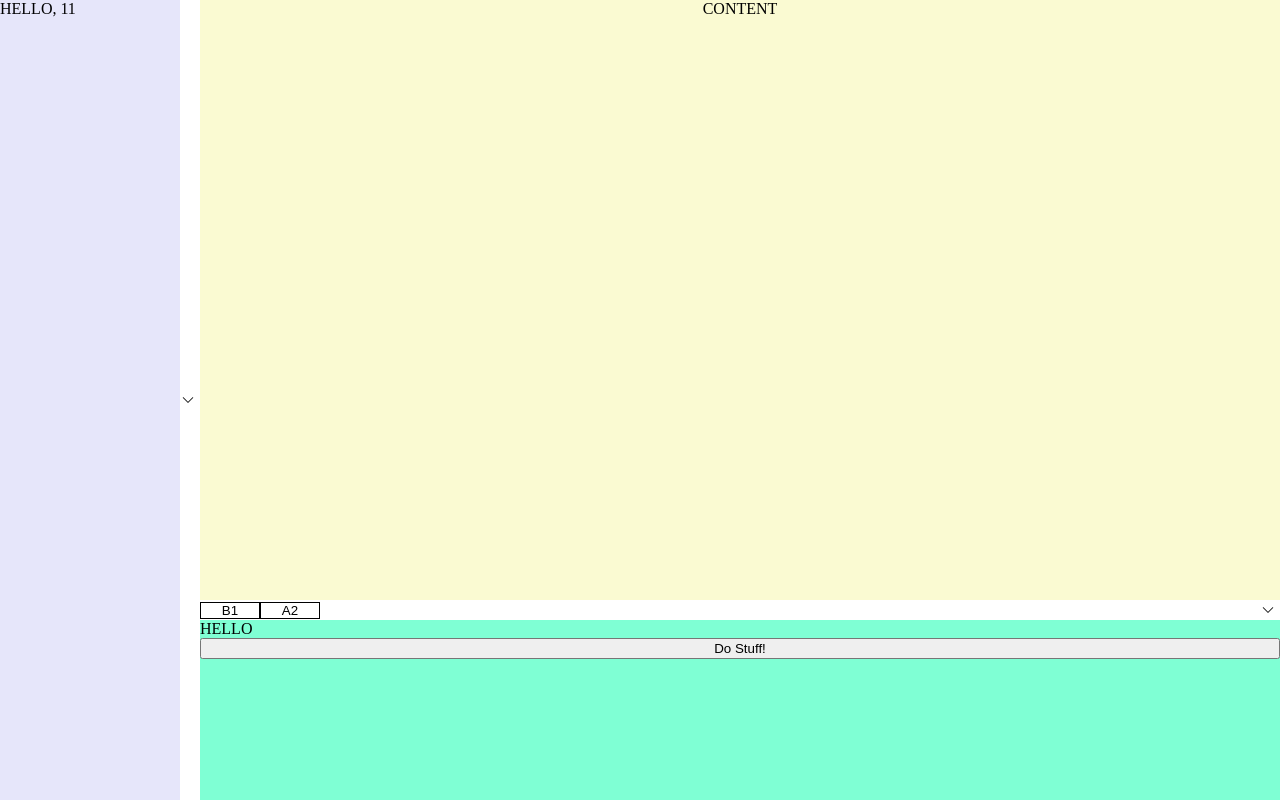
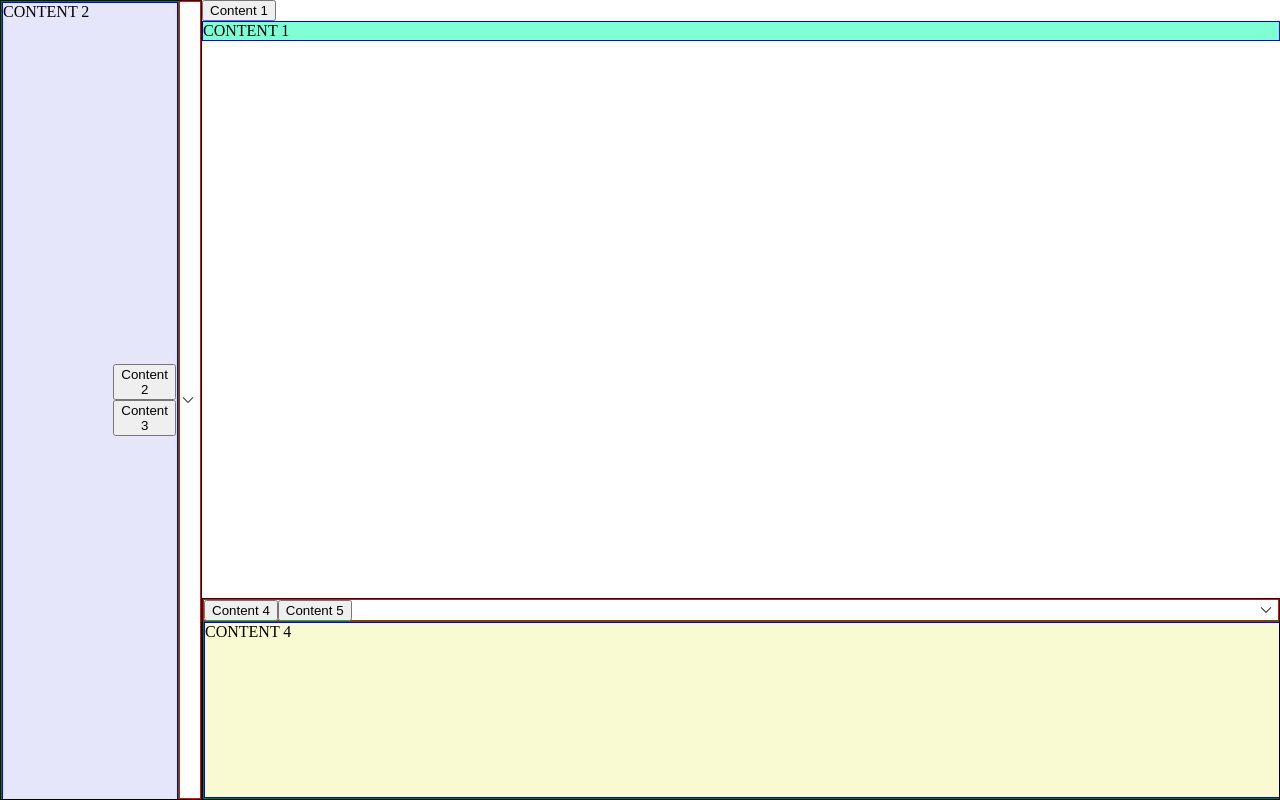
Before and after one commit to johnpaulrusso/svelte-workspace-layout, a SvelteKit app: page / in a window 1280 px wide. Built offline with nearby package versions, Linux system fonts and the light colour scheme.

Commit message:
Initial re-implementation of external content injection.
Initial re-implementation of external content injection. The new method uses slots instead of

```diff
--- /dev/null
+++ b/src/lib/TabbedContentManager.ts
@@ -0,0 +1,184 @@
+/**
+ *  Nothing about this class has to do with slots! Only tabs.
+ *
+ *  slotted-wrapper-content could be any target, let the client decide!
+ */
+export const CLASS_TABBABLE_CONTENT: string = "tabbable-content";
+export const CLASS_TABBABLE_CONTENT_CONTAINER: string = "tabbable-content-container";
+
+export const CLASS_STAGED_TABS: string = "staged-tabs";
+export const CLASS_ACTIVE_TAB: string = "active-tab";
+export const CLASS_TAB_BUTTON_CONTAINER: string = "tab-buttons"
+
+function getSingletonElementByClassFrom(parentElement: HTMLElement, className: string): HTMLElement | null
+{
+    let element: HTMLElement | null = null;
+    let candidates = parentElement.getElementsByClassName(className) as HTMLCollectionOf<HTMLElement>
+    if(candidates.length == 1)
+    {
+        element = candidates.item(0);
+    }
+    return element;
+}
+
+
+export class TabbedContentManager{
+    tabbedContentContainerIds: string[] = [];
+    buttonStyle: string = "";
+    buttonHoverStyle: string = "";
+
+    constructor(tabbedContentContainerIds: string[], buttonStyle?: string, buttonHoverStyle?: string)
+    {
+        this.tabbedContentContainerIds = tabbedContentContainerIds;
+        if(buttonStyle)
+        {
+            this.buttonStyle = buttonStyle;
+        }
+        if(buttonHoverStyle)
+        {
+            this.buttonHoverStyle = buttonHoverStyle;
+        }
+    }
+
+    /**
+     * placeItemsInInitialLocations - Places all slotted content wrappers into
+     * initial elements based on thier corresponding parent Id.
+     * @param parentIds a list of the string parentIds of elements
+     * valid for slotted content wrapper placement.
+     */
+    placeItemsInInitialLocations()
+    {
+        //For each SlottedContentWrapper, place in the commanded TabbedFlexItem's staging element.
+        let allWrappedContent = document.getElementsByClassName(CLASS_TABBABLE_CONTENT) as HTMLCollectionOf<HTMLElement>;
+        Array.from(allWrappedContent).forEach(wc => {
+            let tabbedContentContainerId = this.tabbedContentContainerIds.find(pid => pid === wc.dataset.parentid);
+            this.#placeInStagingElementOfParentId(tabbedContentContainerId, wc);
+        });
+
+        //For each tab container, make the first staged-tab the active tab.
+        let allTabbedFlexItems = document.getElementsByClassName(CLASS_TABBABLE_CONTENT_CONTAINER) as HTMLCollectionOf<HTMLElement>;
+        Array.from(allTabbedFlexItems).forEach(tfi => {
+            this.#createTabButtonsForAllStagedElements(tfi);
+            this.#setInitialActiveTab(tfi);
+        })
+    }
+
+    onTabClicked(event: Event)
+    {
+        let target = event.target as HTMLElement;
+        let parentTabbedFlexItem = target.closest("." + CLASS_TABBABLE_CONTENT_CONTAINER);
+
+        if(parentTabbedFlexItem)
+        {
+            let nameOfTarget = target.innerHTML;
+            let activeContentWrapper: HTMLElement | null = null;
+
+            let stagingItem = getSingletonElementByClassFrom(parentTabbedFlexItem as HTMLElement, CLASS_STAGED_TABS);
+            let activeItem = getSingletonElementByClassFrom(parentTabbedFlexItem as HTMLElement, CLASS_ACTIVE_TAB);
+
+            let isAlreadyActive = false;
+            if(activeItem)
+            {
+                let childWrappersActive = activeItem.getElementsByClassName(CLASS_TABBABLE_CONTENT) as HTMLCollectionOf<HTMLElement>;
+                if(childWrappersActive.length > 0)
+                {
+                    activeContentWrapper = childWrappersActive.item(0);
+                    if(activeContentWrapper)
+                    {
+                        if(activeContentWrapper.dataset.name == nameOfTarget)
+                        {
+                            //No need to do anything, already active.
+                            isAlreadyActive = true;
+                        }
+                    }
+                }
+            }
+
+            if(isAlreadyActive){ return; }
+
+            if(stagingItem && activeItem)
+            {
+                let childWrappersStaging = stagingItem.getElementsByClassName(CLASS_TABBABLE_CONTENT) as HTMLCollectionOf<HTMLElement>;
+                Array.from(childWrappersStaging).forEach(cws => {
+                    if(cws && activeContentWrapper && cws.dataset.name == nameOfTarget)
+                    {
+                        //SWAP THIS WITH ACTIVE, PUT ACTIVE BACK INTO STAGING.
+                        stagingItem?.appendChild(activeContentWrapper);
+                        activeItem?.appendChild(cws);
+                    }
+                })
+            }
+        }
+    }
+
+    #placeInStagingElementOfParentId(parentId: string | undefined, wrappedContent: HTMLElement)
+    {
+        if(parentId)
+        {
+            let parent = document.getElementById(parentId);
+            if(parent)
+            {
+                let stagingCandidates = parent.getElementsByClassName(CLASS_STAGED_TABS) as HTMLCollectionOf<HTMLElement>
+                if(stagingCandidates.length == 1)
+                {
+                    let stagingItem = stagingCandidates.item(0);
+                    if(stagingItem)
+                    {
+                        stagingItem.appendChild(wrappedContent);
+                    }
+                }
+            }
+        }
+    }
+
+    #createTabButtonsForAllStagedElements(tabbedFlexItem : HTMLElement)
+    {
+        let stagingItem = getSingletonElementByClassFrom(tabbedFlexItem as HTMLElement, CLASS_STAGED_TABS);
+        let buttonContainer = getSingletonElementByClassFrom(tabbedFlexItem as HTMLElement, CLASS_TAB_BUTTON_CONTAINER);
+
+        if(stagingItem && buttonContainer)
+        {
+            let childWrappers = stagingItem.getElementsByClassName(CLASS_TABBABLE_CONTENT) as HTMLCollectionOf<HTMLElement>;
+            Array.from(childWrappers).forEach(cw => {
+                if(cw)
+                {
+                    let tabButton = document.createElement("button");
+                    tabButton.style.cssText = this.buttonStyle;
+                    tabButton.onmouseover = () =>
+                    {
+                        tabButton.style.cssText = this.buttonHoverStyle;
+                    }
+                    tabButton.onmouseout = () =>
+                    {
+                        tabButton.style.cssText = this.buttonStyle;
+                    }
+
+                    tabButton.innerHTML = cw.dataset.name ? cw.dataset.name : "";
+                    tabButton.onclick = this.onTabClicked;
+                    buttonContainer?.appendChild(tabButton);
+                }
+            })
+        }
+    }
+
+    #setInitialActiveTab(tabbedFlexItem : HTMLElement)
+    {
+        let stagingItem = getSingletonElementByClassFrom(tabbedFlexItem as HTMLElement, CLASS_STAGED_TABS);
+        let activeItem = getSingletonElementByClassFrom(tabbedFlexItem as HTMLElement, CLASS_ACTIVE_TAB);
+
+        if(stagingItem && activeItem)
+        {
+            let childWrappers = stagingItem.getElementsByClassName(CLASS_TABBABLE_CONTENT) as HTMLCollectionOf<HTMLElement>;
+            if(childWrappers.length > 0)
+            {
+                let childWrapperToAdd = childWrappers.item(0);
+                if(childWrapperToAdd)
+                {
+                    activeItem.appendChild(childWrapperToAdd);
+                }
+            }
+        }
+    }
+
+
+}
--- a/src/lib/WorkspaceGrid.svelte
+++ b/src/lib/WorkspaceGrid.svelte
@@ -4,12 +4,11 @@
     import { LeftbarController } from "./controllers/LeftbarController";
     import { BottombarController } from "./controllers/BottombarController";
 	import { WorkspaceLocation, type IWorkspaceComponentModel } from "./models/WorkspaceComponentModel";
+    import * as tabMgr from "./TabbedContentManager"
 
     /* public properties */
     export let borderWidth_px: number = 1;
    // export let borderColor: string = "lightgray";
-
-    export let components: Array<IWorkspaceComponentModel> = [];
 
     /* private properties */
     /*
@@ -27,18 +26,12 @@
     let leftSideBar: LeftbarController = new LeftbarController("leftsidebar", 200);
     let bottomSideBar: BottombarController = new BottombarController("bottomsidebar", 200);
 
-    $: leftSidebarComponents = components.filter(comp => comp.initialLocation === WorkspaceLocation.LEFTBAR);
-    $: bottomSidebarComponents = components.filter(comp => comp.initialLocation === WorkspaceLocation.BOTTOMBAR);
-    $: if(leftSidebarComponents.length > 0){
-        leftSideBar.model.isDisplayed = true;
-    }else{
-        leftSideBar.model.isDisplayed = false;
-    }
-    $: if(bottomSidebarComponents.length > 0){
-        bottomSideBar.model.isDisplayed = true;
-    }else{
-        bottomSideBar.model.isDisplayed = false;
-    }
+    let tabbedContentManager: tabMgr.TabbedContentManager | null = null;
+
+    onMount(() => {
+        tabbedContentManager = new tabMgr.TabbedContentManager(["main-content-container", "leftsidebar", "bottomsidebar"]);
+        tabbedContentManager.placeItemsInInitialLocations();
+    })
 
     /**
      * This component must always monitor mouse movement to handle
@@ -153,16 +146,16 @@
 
 
 <div class="container noselect" id="workspace_layout" on:mousemove={onMouseMove} on:mousedown={onMouseDown} on:mouseup={onMouseUp} on:mouseleave={onMouseUp}>
-    <div class="content">
-        <slot name="main-content"><em>no content was provided to this slot.</em></slot>
+    <div class={tabMgr.CLASS_TABBABLE_CONTENT_CONTAINER} id="main-content-container">
+        <div class={tabMgr.CLASS_TAB_BUTTON_CONTAINER}></div>
+        <div class={tabMgr.CLASS_ACTIVE_TAB}></div>
+        <div class={tabMgr.CLASS_STAGED_TABS}></div>
     </div>
     <Sidebar model={leftSideBar.model}
-             components={leftSidebarComponents}
              on:open_close_event={onOpenCloseLeftbar}
              on:tab_change_event={onChangeTabLeftbar}>
     </Sidebar>
     <Sidebar model={bottomSideBar.model}
-            components={bottomSidebarComponents}
             on:open_close_event={onOpenCloseBottombar}
             on:tab_change_event={onChangeTabBottombar}>
     </Sidebar>
--- /dev/null
+++ b/src/lib/components/ContentWrapper.svelte
@@ -0,0 +1,15 @@
+<script lang="ts">
+    export let name: string = "";
+    export let parentId: string = "";
+</script>
+
+<div class="tabbable-content" data-parentid={parentId} data-name={name}>
+    <slot name="content">Content Wrapper Missing Content!</slot>
+</div>
+
+<style>
+.tabbable-content{
+    flex-grow: 1;
+    border: solid 1px blue;
+ }
+</style>
--- a/src/lib/components/Sidebar.svelte
+++ b/src/lib/components/Sidebar.svelte
@@ -4,25 +4,24 @@
     import {MIN_SIDEBAR_SIZE_PX} from "../controllers/SidebarController";
     import type {ISidebarModel} from "../models/SidebarModel"
     import {SidebarOrientation} from "../models/SidebarModel"
+    import {CLASS_TAB_BUTTON_CONTAINER, CLASS_STAGED_TABS, CLASS_ACTIVE_TAB} from "../TabbedContentManager"
 
     const dispatch = createEventDispatcher();
 
     export let model: ISidebarModel;
-    export let components: Array<IWorkspaceComponentModel>;
 
     $: vertical = (model.orientation === SidebarOrientation.VERTICAL) ? "vertical" : "";
     $: size = (model.orientation === SidebarOrientation.VERTICAL) ? "width: " + MIN_SIDEBAR_SIZE_PX + "px;" : "height: " + MIN_SIDEBAR_SIZE_PX + "px;";
     $: controlButtonSymbolName = model.isMinimized ? "expand_less" : "expand_more";
 
     //selectedComponentIndex must be > 0.
-    $: selectedComponentIndex = components.findIndex(c => c.name == model.selectedTabName);
-    $: if(selectedComponentIndex < 0) {selectedComponentIndex = 0}
 
     function onClickOpenClose()
     {
         dispatch("open_close_event");
     }
 
+    /*
     function onClickTab(event: MouseEvent)
     {
         let element = event.target as HTMLElement
@@ -30,36 +29,36 @@
         {
             dispatch("tab_change_event", element.getAttribute("name"));
         }
-    }
+    }*/
 
 </script>
 
 <!-- Dependent on Google material symbols -->
-{#if components.length > 0}
 <link rel="stylesheet" href="https://fonts.googleapis.com/css2?family=Material+Symbols+Outlined:opsz,wght,FILL,GRAD@20..48,100..700,0..1,-50..200" />
-<div class="container {vertical}" id={model.name} style="height: {model.height}; width: {model.width}; grid-area: {model.gridarea}; {model.border}">
-    <div class="control-bar {vertical}" style="{size} ">
-        <div class="tabs">
-        {#each components as c}
-            <button class="tab {vertical}" name="{c.name}" on:click={onClickTab}>{c.name}</button>
-        {/each}
-        </div>
+<div class="container tabbable-content-container {vertical}" id={model.name} style="height: {model.height}; width: {model.width}; grid-area: {model.gridarea}; {model.border}">
+    <div class="control-bar {vertical}" style="{size}">
+        <div class={CLASS_TAB_BUTTON_CONTAINER}></div>
         <span class="material-symbols-outlined control-button" on:click={onClickOpenClose} on:keydown={()=>{}}>{controlButtonSymbolName}</span>
     </div>
-    <svelte:component this={components[selectedComponentIndex].componentType} {...components[selectedComponentIndex].properties}/>
-
+    <div class={CLASS_ACTIVE_TAB}></div>
+    <div class={CLASS_STAGED_TABS}></div>
 </div>
-{/if}
 <style>
     .container{
         grid-area: sidebar;
-        overflow: none;
+        overflow: hidden;
 
         display: flex;
         flex-direction: column;
+
+        border: solid 1px;
     }
     .container.vertical{
         flex-direction: row-reverse;
+    }
+
+    .content-staging-area{
+        display: none;
     }
 
     .control-bar{
@@ -67,26 +66,20 @@
         flex-direction: row;
         justify-content: space-between;
         align-items: center;
+        border: solid 1px red;
     }
     .control-bar.vertical{
         writing-mode: sideways-lr;
         justify-content:flex-end;
     }
 
-    .tabs{
+    .active-tab{
+        width: 100%;
+        height: 100%;
+        border: solid 1px green;
         display: flex;
-    }
-    .tab{
-        display: inline-block;
-        border: solid black 1px;
-        min-width: 60px;
-    }
-    .tab.vertical{
-        min-width: 20px;
-        min-height: 60px;
-    }
-    .tab:hover{
-        background-color:rgb(240, 240, 240);
+        flex-direction: column;
+        overflow: hidden;
     }
 
     .material-symbols-outlined {
@@ -101,11 +94,7 @@
         background-color:rgb(240, 240, 240);
     }
 
-    button{
-        background: none;
-        border: none;
-        margin: 0;
-        padding: 0;
+    .staged-tabs{
+        display: none;
     }
-
 </style>
--- a/src/lib/controllers/SidebarController.ts
+++ b/src/lib/controllers/SidebarController.ts
@@ -26,7 +26,7 @@ export abstract class SidebarController
             isResizing: false,
             isMinimized: false,
             selectedTabName: "",
-            isDisplayed: false,
+            isDisplayed: true,
         }
         this.element = null;
     }
--- a/src/lib/models/WorkspaceComponentModel.ts
+++ b/src/lib/models/WorkspaceComponentModel.ts
@@ -2,7 +2,8 @@ import type { ComponentEvents, ComponentProps, ComponentType, SvelteComponent }
 
 export enum WorkspaceLocation
 {
-    MAIN = 0,
+    NONE = 0,
+    MAIN,
     LEFTBAR,
     BOTTOMBAR
 }
--- a/src/routes/+page.svelte
+++ b/src/routes/+page.svelte
@@ -1,68 +1,32 @@
 <script lang="ts">
     import WorkspaceGrid from '$lib/WorkspaceGrid.svelte'
-    import TestComponentA from '$lib/test/TestComponentA.svelte';
-    import TestComponentB from '$lib/test/TestComponentB.svelte';
-	import { WorkspaceLocation} from '$lib/models/WorkspaceComponentModel';
-    import type { IWorkspaceComponentModel} from '$lib/models/WorkspaceComponentModel';
-    import {onMount} from "svelte";
+	import ContentWrapper from '$lib/components/ContentWrapper.svelte';
 
-    const onClickB = (event: Event) =>
-    {
-        myComponents[0].properties.txt = "WORLD";
-        myComponents = myComponents;
-    }
-
-    let myComponents: Array<IWorkspaceComponentModel> = [];
-
-    let comp1: IWorkspaceComponentModel = {
-        name: "A1",
-        componentType: TestComponentA,
-        properties: {txt: "HELLO", num: 11},
-        events: [],
-        initialLocation: WorkspaceLocation.LEFTBAR
-    };
-
-    let comp2: IWorkspaceComponentModel = {
-        name: "B1",
-        componentType: TestComponentB,
-        properties: {id: "b1", txt: "HELLO"},
-        events: [{name: "click-b", callback: onClickB}],
-        initialLocation: WorkspaceLocation.BOTTOMBAR
-    };
-
-    let comp3: IWorkspaceComponentModel = {
-        name: "A2",
-        componentType: TestComponentA,
-        properties: {txt: "HELLO", num: 12},
-        events: [],
-        initialLocation: WorkspaceLocation.BOTTOMBAR
-    };
-
-    let comp4: IWorkspaceComponentModel = {
-        name: "B2",
-        componentType: TestComponentB,
-        properties: {id: "b1", txt: "HELLO"},
-        events: [{name: "click-b", callback: onClickB}],
-        initialLocation: WorkspaceLocation.LEFTBAR
-    };
-
-    myComponents = [...myComponents, comp1, comp2, comp3, comp4];
-
-    onMount(() => {
-        myComponents.forEach(c => {
-            c.events.forEach(e => {
-                document.addEventListener(e.name, e.callback);
-            })
-        })
-    })
 </script>
 
 <div class="container">
-<WorkspaceGrid components={myComponents}>
-    <div slot="main-content" class="my-main-content">
-        CONTENT
-    </div>
-</WorkspaceGrid>
+<ContentWrapper parentId="main-content-container" name="Content 1">
+    <div class="test c1" slot="content">CONTENT 1</div>
+</ContentWrapper>
+<ContentWrapper parentId="leftsidebar" name="Content 2">
+    <div class="test c2" slot="content">CONTENT 2</div>
+</ContentWrapper>
+<ContentWrapper parentId="leftsidebar" name="Content 3">
+    <div class="test c3" slot="content">CONTENT 3</div>
+</ContentWrapper>
+<ContentWrapper parentId="bottomsidebar" name="Content 4">
+    <div class="test c4" slot="content">CONTENT 4</div>
+</ContentWrapper>
+<ContentWrapper parentId="bottomsidebar" name="Content 5">
+    <div class="test c5" slot="content">CONTENT 5</div>
+</ContentWrapper>
+
+<!--TODO: provide workspace grid info on styling!-->
+<!--TAB BUTTON STYLES-->
+<!--BORDER STYLES-->
+<!--FONTS-->
+<!--COLORS-->
+<WorkspaceGrid/>
 </div>
 
 <style>
@@ -74,12 +38,23 @@
         width: 100%;
     }
 
-    .my-main-content{
-        text-align: center;
+    .test{
+        width: 100%;
+        height: 100%;
+    }
+    .c1{
+        background-color:aquamarine;
+    }
+    .c2{
+        background-color: lavender;
+    }
+    .c3{
+        background-color: lightcyan;
+    }
+    .c4{
         background-color: lightgoldenrodyellow;
-
-        /**Flex grow must be set if you want the content to fill up empty space.*/
-        flex-grow: 1;
     }
-
+    .c5{
+        background-color:lightpink;
+    }
 </style>
```
